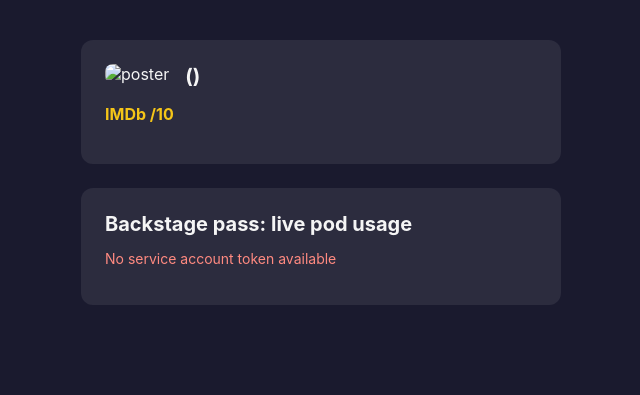
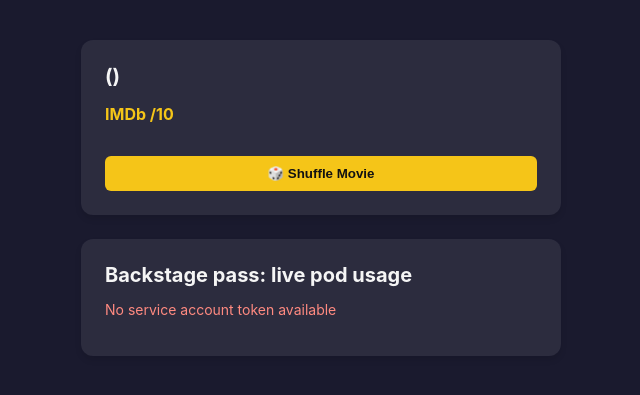
Before and after one commit to liadshe/MoviesExplorer, a Flask app: page / in a window 1280 px wide. Shown: the top 395 px of the page, without its empty margins (319-959 px from the left). Run offline with Flask 3, Linux system fonts and the light colour scheme.

Commit message:
improve app

```diff
--- a/app/app.py
+++ b/app/app.py
@@ -1,5 +1,5 @@
 import os
-import time
+import random
 import logging
 import requests
 from flask import Flask, jsonify, render_template
@@ -8,7 +8,7 @@ app = Flask(__name__)
 logging.basicConfig(level=logging.INFO)
 
 # --- Config from ConfigMap (mounted as env vars) ---
-MOVIE_NAME = os.environ.get("MOVIE_NAME", "Inception")
+OMDB_API_URL = os.environ.get("OMDB_API_URL", "https://www.omdbapi.com/")
 THEME_COLOR = os.environ.get("THEME_COLOR", "#1a1a2e")
 POLL_INTERVAL_SECONDS = int(os.environ.get("POLL_INTERVAL_SECONDS", "10"))
 
@@ -24,32 +24,40 @@ K8S_CA_CERT = "/var/run/secrets/kubernetes.io/serviceaccount/ca.crt"
 POD_NAME = os.environ.get("POD_NAME", "unknown")
 POD_NAMESPACE = os.environ.get("POD_NAMESPACE", "default")
 
-_movie_cache = {"data": None, "fetched_at": 0}
-MOVIE_CACHE_TTL = 3600  # seconds — avoid burning OMDb's free-tier quota
+# Cache by title so we don't spam OMDb for the same movie twice
+_movie_cache = {}
 
+# A curated list of visually striking movies for the randomizer
+MOVIE_LIST = [
+    "Inception", "The Matrix", "Interstellar", "Gladiator",
+    "The Godfather", "Pulp Fiction", "The Dark Knight",
+    "Fight Club", "Forrest Gump", "The Shawshank Redemption",
+    "Jurassic Park", "Back to the Future", "The Avengers",
+    "Spirited Away", "Blade Runner 2049", "Dune"
+]
 
-def fetch_movie():
-    """Fetch movie details from OMDb, with a simple in-memory cache."""
-    now = time.time()
-    if _movie_cache["data"] and (now - _movie_cache["fetched_at"] < MOVIE_CACHE_TTL):
-        return _movie_cache["data"]
+def fetch_random_movie():
+    """Pick a random movie, check cache, or fetch from OMDb."""
+    title = random.choice(MOVIE_LIST)
+
+    # Return instantly if we already fetched this title's poster/data today
+    if title in _movie_cache:
+        return _movie_cache[title]
 
     if not OMDB_API_KEY:
         return {"error": "OMDb API key not configured"}
 
     try:
         resp = requests.get(
-            "https://www.omdbapi.com/",
-            params={"t": MOVIE_NAME, "type": "movie", "apikey": OMDB_API_KEY},
+            OMDB_API_URL,
+            params={"t": title, "type": "movie", "apikey": OMDB_API_KEY},
             timeout=5,
         )
         resp.raise_for_status()
         data = resp.json()
+
         if data.get("Response") == "False":
-            # OMDb returns Response: False with an Error message (e.g. "Movie not found!")
-            # whenever the title doesn't match anything in its database.
-            error_msg = data.get("Error", "Unknown OMDb error")
-            return {"error": f"'{MOVIE_NAME}': {error_msg}"}
+            return {"error": data.get("Error", "Unknown OMDb error")}
 
         movie = {
             "title": data.get("Title"),
@@ -59,15 +67,14 @@ def fetch_movie():
             "rating": data.get("imdbRating"),
             "genre": data.get("Genre"),
         }
-        _movie_cache["data"] = movie
-        _movie_cache["fetched_at"] = now
+
+        # Save to cache for future random hits
+        _movie_cache[title] = movie
         return movie
 
     except requests.RequestException as exc:
         logging.warning("OMDb fetch failed: %s", exc)
-        # Fall back to the last good response if we have one, rather than crashing
-        return _movie_cache["data"] or {"error": "Movie data temporarily unavailable"}
-
+        return {"error": "Movie data temporarily unavailable"}
 
 def read_k8s_token():
     try:
@@ -76,7 +83,6 @@ def read_k8s_token():
     except OSError as exc:
         logging.warning("Could not read k8s token: %s", exc)
         return None
-
 
 def fetch_pod_usage():
     """Call the Kubernetes metrics API for this pod's live CPU/memory usage."""
@@ -104,37 +110,29 @@ def fetch_pod_usage():
         logging.warning("metrics-server call failed: %s", exc)
         return {"error": "Usage data unavailable (is metrics-server installed?)"}
 
-
 @app.route("/")
 def index():
     return render_template(
         "index.html",
         theme_color=THEME_COLOR,
         poll_interval=POLL_INTERVAL_SECONDS,
-        movie=fetch_movie(),
+        movie=fetch_random_movie(),
     )
-
 
 @app.route("/api/usage")
 def api_usage():
     return jsonify(fetch_pod_usage())
 
-
 @app.route("/healthz")
 def healthz():
-    # Liveness: is the process alive and serving requests at all.
     return "ok", 200
-
 
 @app.route("/readyz")
 def readyz():
-    # Readiness: did we actually load our config? Deliberately does NOT check
-    # OMDb reachability — an external dependency being flaky shouldn't pull
-    # this pod out of the Service's endpoint list.
-    if MOVIE_NAME and THEME_COLOR:
+    # Updated to check for the URL instead of MOVIE_NAME
+    if OMDB_API_URL and THEME_COLOR:
         return "ready", 200
     return "not ready: missing config", 503
 
-
 if __name__ == "__main__":
     app.run(host="0.0.0.0", port=8080)
--- a/app/templates/index.html
+++ b/app/templates/index.html
@@ -22,6 +22,7 @@
       width: 100%;
       margin-bottom: 24px;
       box-sizing: border-box;
+      box-shadow: 0 4px 6px rgba(0, 0, 0, 0.1);
     }
     .poster {
       max-width: 140px;
@@ -39,6 +40,23 @@
     }
     .error { color: #ff8a80; font-size: 14px; }
     .clearfix::after { content: ""; display: table; clear: both; }
+
+    /* New Button Style */
+    .random-btn {
+      background-color: #f5c518;
+      color: #121212;
+      border: none;
+      padding: 10px 16px;
+      border-radius: 6px;
+      font-weight: bold;
+      cursor: pointer;
+      width: 100%;
+      margin-top: 16px;
+      transition: background-color 0.2s;
+    }
+    .random-btn:hover {
+      background-color: #e0b314;
+    }
   </style>
 </head>
 <body>
@@ -47,11 +65,20 @@
     {% if movie.error %}
       <p class="error">{{ movie.error }}</p>
     {% else %}
-      <img class="poster" src="{{ movie.poster }}" alt="{{ movie.title }} poster">
+
+      <!-- Prevent broken image icons if OMDb returns 'N/A' -->
+      {% if movie.poster and movie.poster != 'N/A' %}
+        <img class="poster" src="{{ movie.poster }}" alt="{{ movie.title }} poster">
+      {% endif %}
+
       <h1>{{ movie.title }} ({{ movie.year }})</h1>
       <p class="rating">IMDb {{ movie.rating }}/10</p>
       <p>{{ movie.genre }}</p>
       <p>{{ movie.plot }}</p>
+
+      <!-- Interactive shuffle button -->
+      <button class="random-btn" onclick="window.location.reload()">🎲 Shuffle Movie</button>
+
     {% endif %}
   </div>
 
```
Also changed, not shown: demo-website-chart/templates/httproute.yaml (deleted, +0 -37 lines), demo-website-chart/values.yaml (+2 -20 lines).
